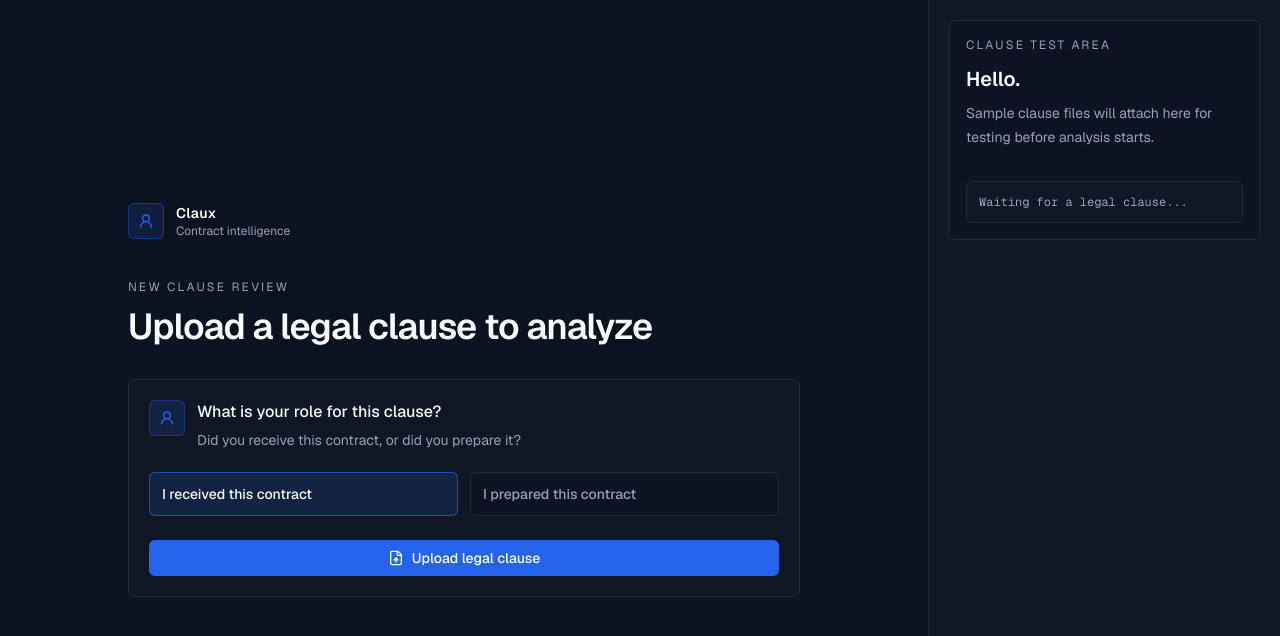
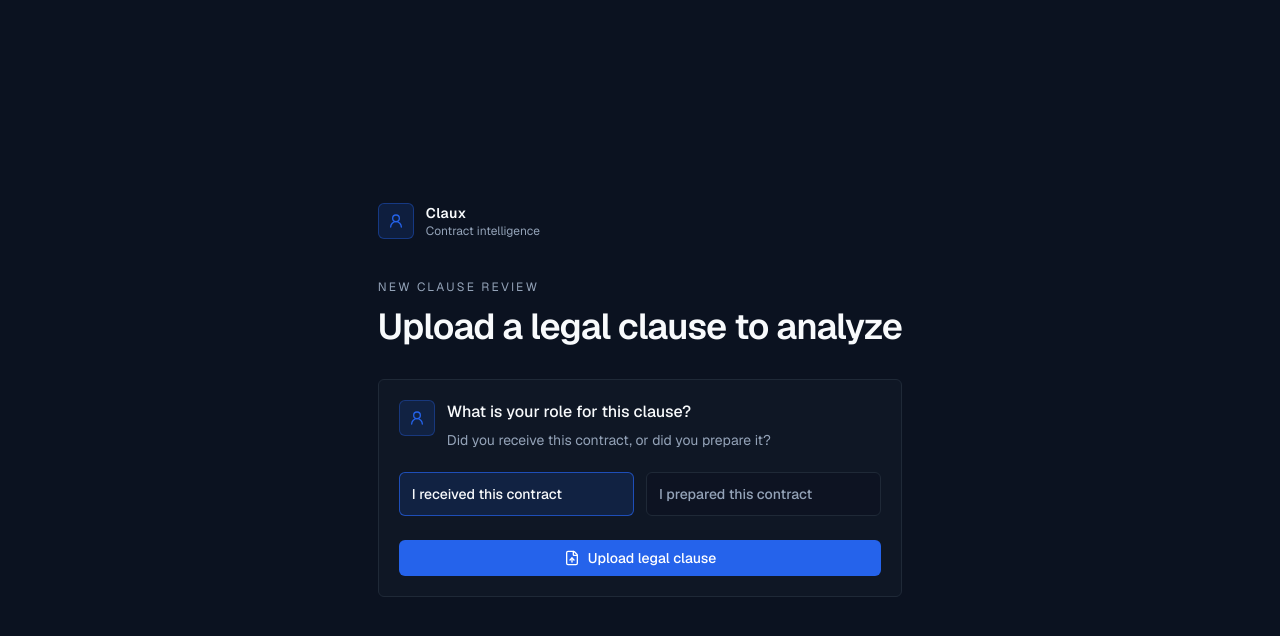
Before and after one commit to akanandhu/claux, a Next.js app: page / in a window 1280 px wide. Shown: the top 636 px of the page. Built offline with nearby package versions, Linux system fonts and the light colour scheme.

Commit message:
fix(ui): remove landing page right sidebar

```diff
--- a/app/_components/TopBar/index.tsx
+++ b/app/_components/TopBar/index.tsx
@@ -1,25 +1,12 @@
-import { Bot, Download, GitBranch, Search, Settings, ShieldCheck } from "lucide-react";
+import { Bot, Download, GitBranch, Search, Settings } from "lucide-react";
 
-import { Badge } from "@/components/Badge";
 import { Button } from "@/components/Button";
 import type { TopBarProps } from "./types";
 
-export function TopBar({ contract }: TopBarProps) {
+export function TopBar({}: TopBarProps) {
   return (
-    <header className="border-b border-border bg-background/95 px-4 py-4 lg:px-6">
+    <header className="sticky top-0 z-20 border-b border-border bg-background/95 px-4 py-4 backdrop-blur lg:px-6">
       <div className="flex flex-col gap-3 lg:flex-row lg:items-center lg:justify-between">
-        <div className="min-w-0">
-          <div className="flex flex-wrap items-center gap-2">
-            <p className="truncate text-sm font-medium">{contract.fileName}</p>
-            <Badge tone="success">
-              <ShieldCheck aria-hidden="true" className="size-3.5" />
-              Analysis complete
-            </Badge>
-          </div>
-          <p className="mt-1 text-xs text-muted-foreground">
-            {contract.contractType} for {contract.reviewingRole.toLowerCase()} review
-          </p>
-        </div>
 
         <div className="flex min-w-0 flex-col gap-2 sm:flex-row sm:flex-wrap sm:items-center sm:justify-end">
           <label className="relative min-w-0 sm:w-72">
--- a/app/_components/WorkspaceShell/index.tsx
+++ b/app/_components/WorkspaceShell/index.tsx
@@ -118,7 +118,7 @@ function InitialUploadScreen({
 
   return (
     <main className="min-h-screen bg-background text-foreground">
-      <div className="grid min-h-screen grid-cols-1 xl:grid-cols-[minmax(0,1fr)_22rem]">
+      <div className="flex min-h-screen items-center justify-center px-4 py-10 lg:px-8">
         <section className="flex min-w-0 items-center justify-center px-4 py-10 lg:px-8">
           <div className="w-full max-w-2xl">
             <div className="mb-10 flex items-center gap-3">
@@ -197,10 +197,6 @@ function InitialUploadScreen({
             </div>
           </div>
         </section>
-
-        <aside className="border-t border-border bg-surface/85 px-4 py-5 xl:border-l xl:border-t-0 xl:px-5">
-          <TypewriterPlaceholder />
-        </aside>
       </div>
     </main>
   );
@@ -230,22 +226,3 @@ function RoleButton({
     </button>
   );
 }
-
-function TypewriterPlaceholder() {
-  return (
-    <div className="rounded-md border border-border bg-background/55 p-4 xl:sticky xl:top-5">
-      <p className="text-xs uppercase tracking-[0.18em] text-muted-foreground">
-        Clause test area
-      </p>
-      <h2 className="mt-3 text-xl font-semibold">Hello.</h2>
-      <p className="mt-2 text-sm leading-6 text-muted-foreground">
-        Sample clause files will attach here for testing before analysis starts.
-      </p>
-      <div className="mt-8 rounded-md border border-border bg-surface/75 p-3 font-mono text-xs text-muted-foreground">
-        <p className="clause-typewriter">
-          Waiting for a legal clause...
-        </p>
-      </div>
-    </div>
-  );
-}
--- a/app/globals.css
+++ b/app/globals.css
@@ -58,40 +58,3 @@ button:disabled {
 * {
   scrollbar-color: var(--border) var(--background);
 }
-
-.clause-typewriter {
-  animation:
-    clause-type 3.2s steps(29, end) infinite,
-    clause-caret 0.9s step-end infinite;
-  border-right: 1px solid var(--foreground);
-  max-width: max-content;
-  overflow: hidden;
-  white-space: nowrap;
-}
-
-@keyframes clause-type {
-  0%,
-  12% {
-    width: 0;
-  }
-
-  62%,
-  82% {
-    width: 29ch;
-  }
-
-  100% {
-    width: 0;
-  }
-}
-
-@keyframes clause-caret {
-  0%,
-  100% {
-    border-color: transparent;
-  }
-
-  50% {
-    border-color: var(--foreground);
-  }
-}
```
